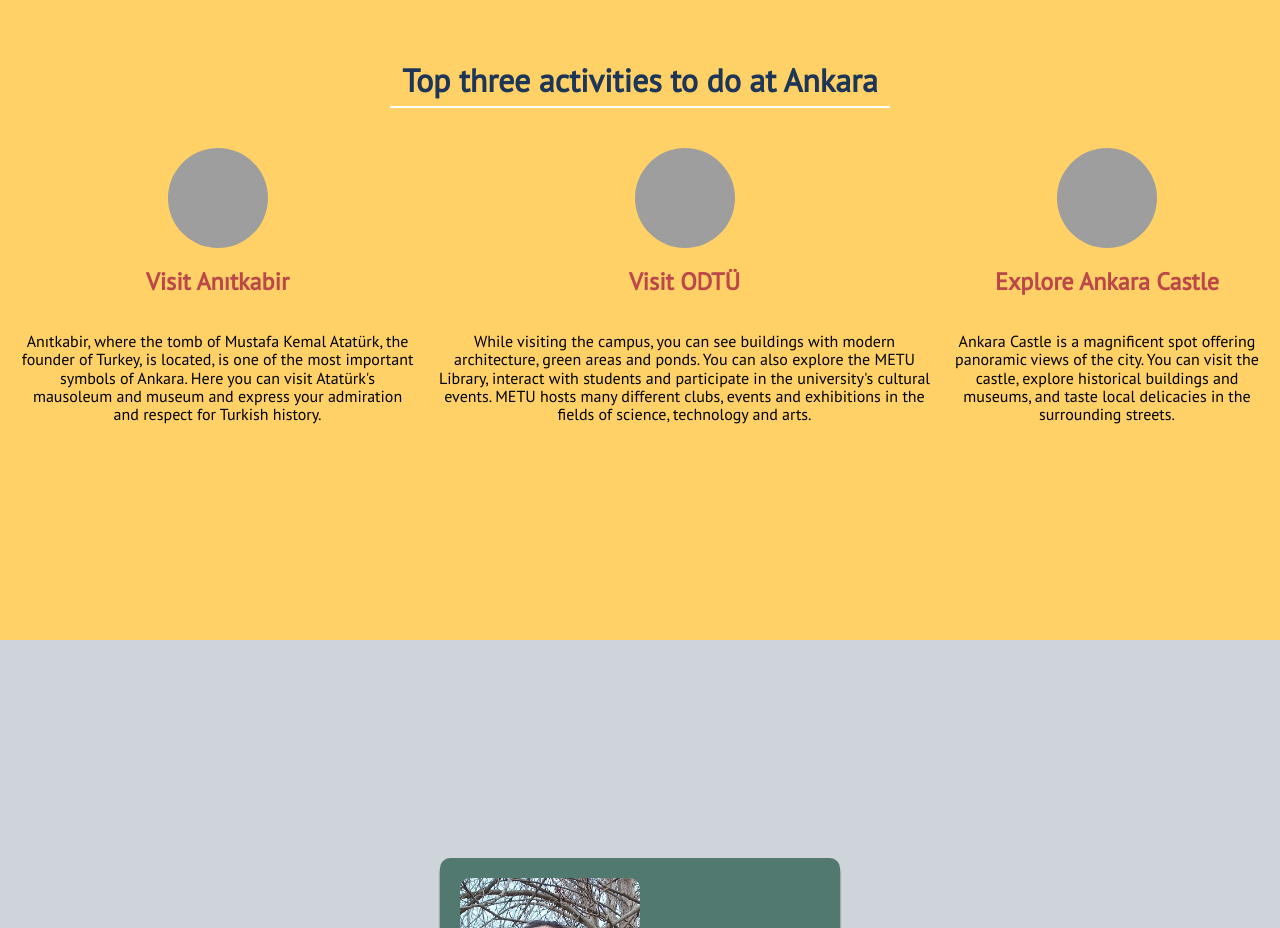
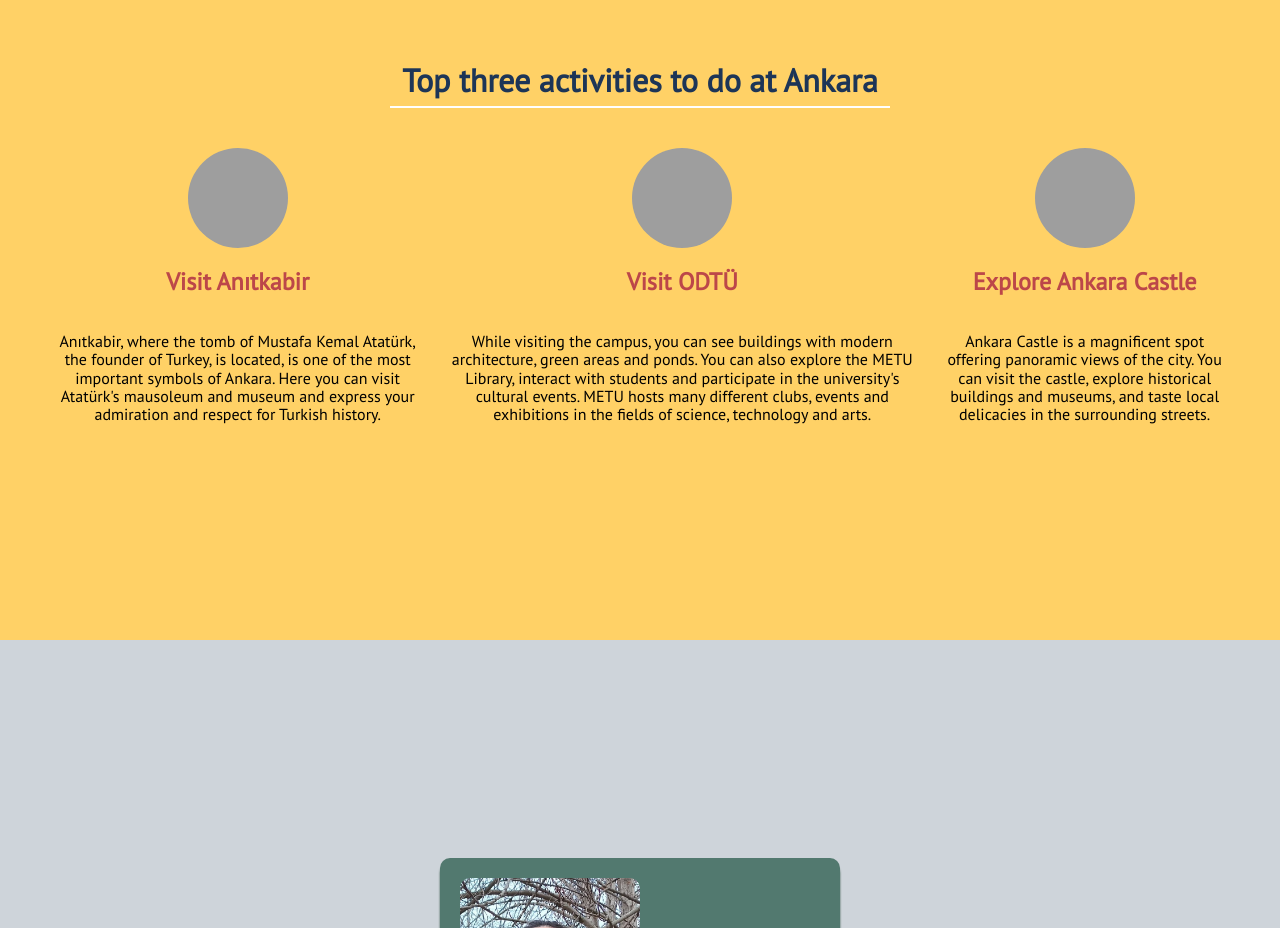
Before and after one commit to myildiz97/hometown-homepage, a website built with Vite: page index.html in a window 1280 px wide. Shown: the part 960-1888 px from the top of the page. Built offline with nearby package versions, Linux system fonts and the light colour scheme; grey boxes are pictures that could not be loaded.

Commit message:
Update index.css

```diff
--- a/index.css
+++ b/index.css
@@ -99,7 +99,7 @@
     display: flex;
     justify-content: center;
     align-items: center;
-    padding: 10px;
+    padding: 10px 40px 10px 40px;
 }
 
 .activity {
```
